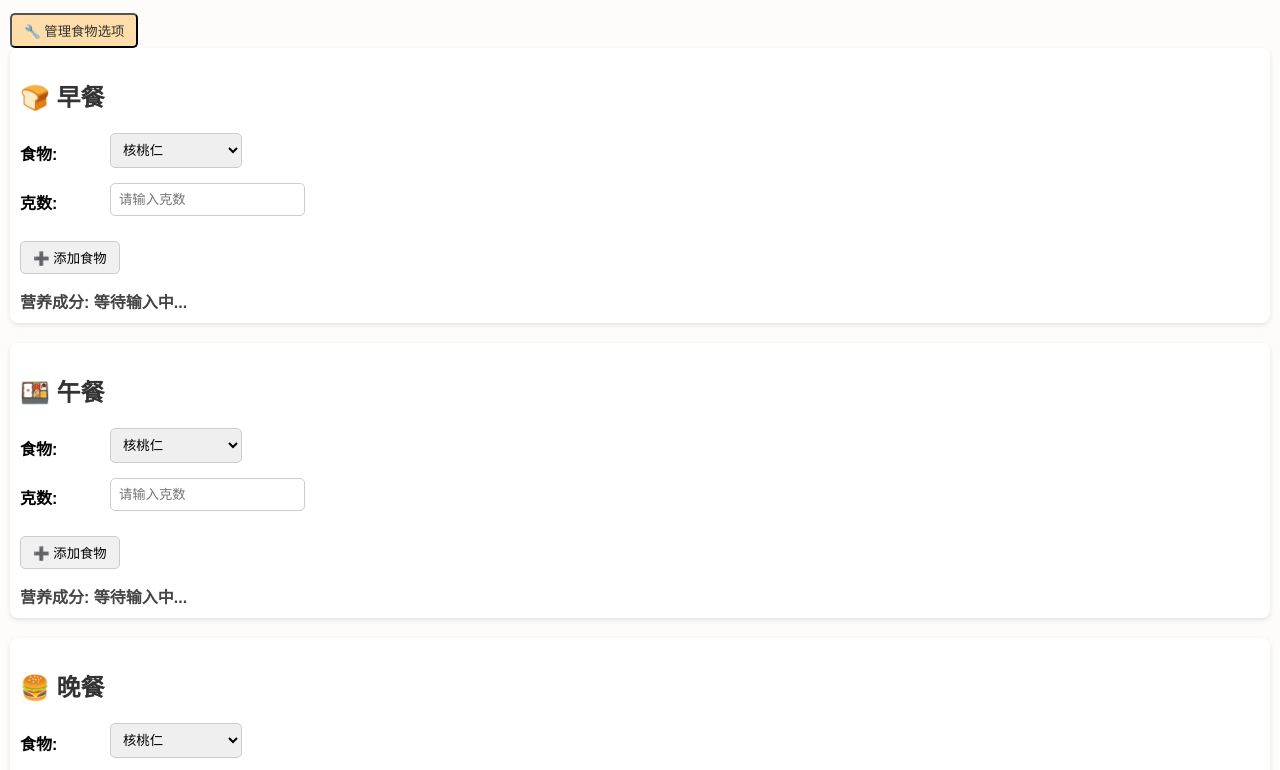
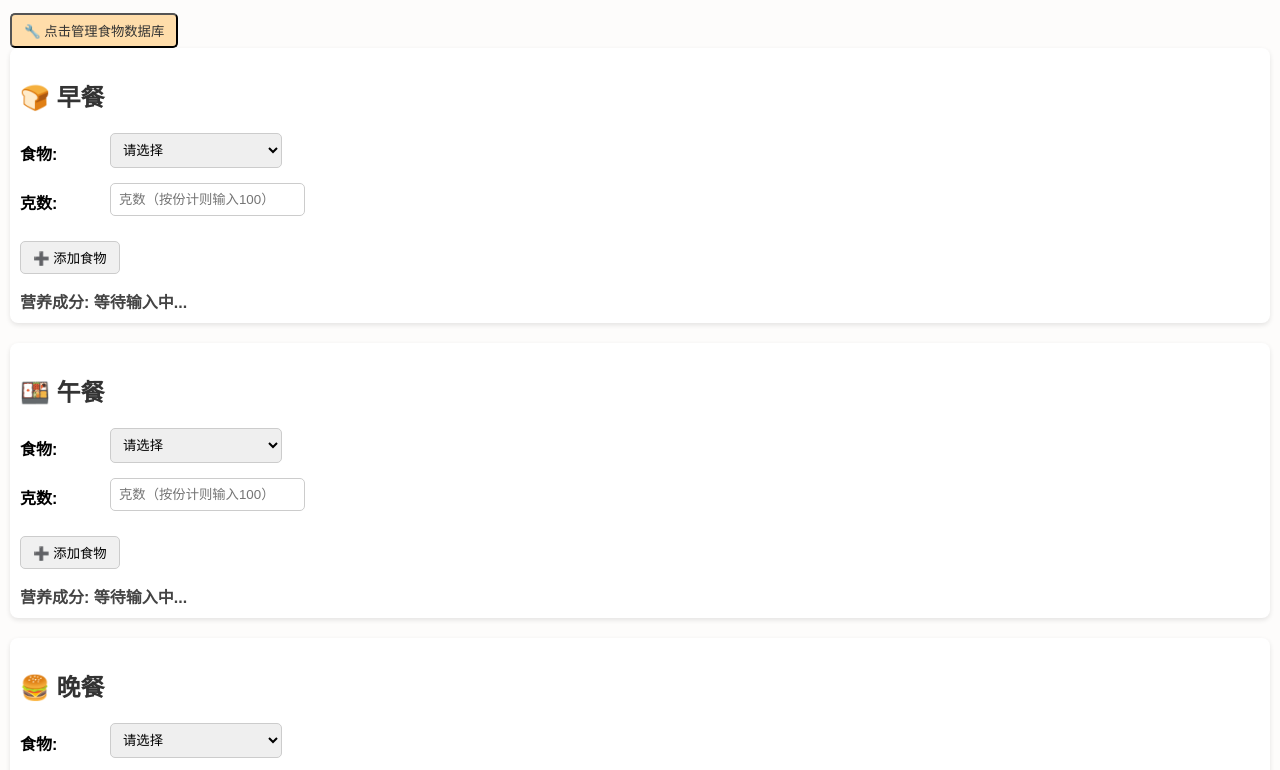
Before and after one commit to IrisY39/Nutrition, a plain HTML site: page index.html in a window 1280 px wide. Shown: the part 91-861 px from the top of the page. Drawn offline with Linux system fonts and the light colour scheme.

Commit message:
Add files via upload

```diff
--- a/index.html
+++ b/index.html
@@ -108,8 +108,8 @@
 <body>
 
   <div id="main-page">
-    <h1>喵喵的营养记录器🍱</h1>
-    <button class="link-button" onclick="showManager()">🔧 管理食物选项</button>
+    <h1>营养计算器🍱</h1>
+    <button class="link-button" onclick="showManager()">🔧 点击管理食物数据库</button>
 
     <div class="meal-section" id="breakfast">
       <h2>🍞 早餐</h2>
@@ -176,24 +176,30 @@
     let foodData = {};
 
     function loadFoodsFromStorage() {
-      foodOptions = ["核桃仁", "南瓜籽", "熟亚麻籽", "纯碱烤馍", "普通麦片", "五黑麦片",
-      "包子", "芋头","白米藜麦饭", "苦荞麦面", "普通面条", "双吉","菠菜", "小白菜",
-      "上海青", "茄子", "西红柿", "胡萝卜", "西蓝花", "紫甘蓝","豆腐", "牛奶",
-      "酸奶", "荷兰豆", "四季豆","大白菜", "鸡蛋", "车厘子", "黄心奇异果","虾仁",
-      "三文鱼", "奶酪","大家乐鸡胸肉饭", "大家乐三文鱼饭"];
+      foodOptions = [ "核桃仁", "南瓜籽", "熟亚麻籽", "纯碱烤馍", "普通麦片", "五黑麦片", "包子", "芋头",
+        "白米藜麦饭（份）", "苦荞麦面", "普通面条", "双吉（份）","单吉（份）","0吉（汉堡包）（份）",
+       "麦香鸡（份）","麦香鱼（份）","猪柳麦满分（份）","猪柳蛋麦满分（份）", "菠菜", "大白菜","小白菜", "上海青",
+        "茄子", "西红柿", "胡萝卜", "西蓝花", "紫甘蓝","荷兰豆", "四季豆", "豆腐","纳豆", "牛奶", "酸奶","奶酪",
+        "鸡蛋（个）", "车厘子", "黄心奇异果","虾仁", "三文鱼", "大家乐鸡胸肉饭（份）","大家乐三文鱼饭（份）"];
       foodData = {
-        "核桃仁": { protein: 15, carbs: 13.7, magnesium: 158, calcium: 98 },
-        "南瓜籽": { protein: 33, carbs: 10.7, magnesium: 535, calcium: 46 },
-        "熟亚麻籽": { protein: 18.3, carbs: 28.9, magnesium: 392, calcium: 255 },
-        "纯碱烤馍": { protein: 9.5, carbs: 57, magnesium: 25, calcium: 15 },
-        "普通麦片": { protein: 10.2, carbs: 65, magnesium: 40, calcium: 17 },
-        "五黑麦片": { protein: 12, carbs: 60, magnesium: 80, calcium: 35 },
+        "核桃仁": { protein: 13.8, carbs: 1.3, magnesium: 117, calcium: 65 ,defaultGrams:5.7},
+        "南瓜籽": { protein: 29.4, carbs: 10.8, magnesium: 321, calcium: 46 ,defaultGrams:5.4},
+        "熟亚麻籽": { protein: 24.9, carbs: 3.7, magnesium: 392, calcium: 255 ,defaultGrams:5},
+        "纯碱烤馍": { protein: 14.1, carbs: 77.6, magnesium: 25, calcium: 15 ,defaultGrams:13},
+        "普通麦片": { protein: 14, carbs: 56.4, magnesium: 112, calcium: 17 ,defaultGrams:40},
+        "五黑麦片": { protein: 15, carbs: 60.6, magnesium: 184, calcium: 35 ,defaultGrams:40},
         "包子": { protein: 6.3, carbs: 39.6, magnesium: 20, calcium: 13 },
         "芋头": { protein: 2.1, carbs: 20.1, magnesium: 33, calcium: 43 },
-        "白米藜麦饭": { protein: 3.4, carbs: 26.7, magnesium: 30, calcium: 8 },
-        "苦荞麦面": { protein: 11.2, carbs: 71.5, magnesium: 251, calcium: 21 },
-        "普通面条": { protein: 8.6, carbs: 71.5, magnesium: 22, calcium: 18 },
-        "双吉": { protein: 17.8, carbs: 31.3, magnesium: 22, calcium: 159 },
+        "白米藜麦饭（份）": { protein: 4, carbs: 29.9, magnesium: 50.9, calcium: 11.7 ,defaultGrams:100},
+        "苦荞麦面": { protein: 10, carbs: 71.7, magnesium: 251, calcium: 21,defaultGrams:100 },
+        "普通面条": { protein: 11.2, carbs: 72, magnesium: 22, calcium: 18 },
+        "双吉（份）": { protein: 27, carbs: 32, magnesium: 22, calcium: 159 ,defaultGrams:100},
+        "单吉（份）": { protein: 17, carbs: 31, magnesium: 20, calcium: 144 ,defaultGrams:100},
+        "0吉（汉堡包）（份）": { protein: 14, carbs: 29, magnesium: 18, calcium: 143,defaultGrams:100 },
+        "麦香鱼（份）": { protein: 16, carbs: 37, magnesium: 25, calcium: 300 ,defaultGrams:100},
+        "麦香鸡（份）": { protein: 16, carbs: 41, magnesium: 22, calcium: 150 ,defaultGrams:100},
+        "猪柳麦满分（份）": { protein: 16, carbs: 25, magnesium: 20, calcium: 250,defaultGrams:100 },
+        "猪柳蛋麦满分（份）": { protein: 23, carbs: 26, magnesium: 25, calcium: 300 ,defaultGrams:100},
         "菠菜": { protein: 2.6, carbs: 2.9, magnesium: 65, calcium: 99 },
         "小白菜": { protein: 1.5, carbs: 1.8, magnesium: 13, calcium: 84 },
         "上海青": { protein: 1.3, carbs: 1.7, magnesium: 12, calcium: 108 },
@@ -203,18 +209,19 @@
         "西蓝花": { protein: 2.8, carbs: 4.9, magnesium: 21, calcium: 47 },
         "紫甘蓝": { protein: 1.9, carbs: 6.4, magnesium: 11, calcium: 43 },
         "豆腐": { protein: 8.1, carbs: 2.2, magnesium: 31, calcium: 164 },
+        "纳豆": { protein: 15, carbs: 19.4, magnesium: 100, calcium: 90,defaultGrams:50 },
         "牛奶": { protein: 3.4, carbs: 4.8, magnesium: 11, calcium: 104 },
         "酸奶": { protein: 3.0, carbs: 6.6, magnesium: 17, calcium: 120 },
         "荷兰豆": { protein: 2.8, carbs: 6.9, magnesium: 27, calcium: 30 },
         "四季豆": { protein: 2.4, carbs: 5.8, magnesium: 33, calcium: 42 },
-        "鸡蛋": { protein: 13.3, carbs: 1.3, magnesium: 10, calcium: 56 },
-        "车厘子": { protein: 1.0, carbs: 16, magnesium: 11, calcium: 13 },
-        "黄心奇异果": { protein: 1.2, carbs: 14.5, magnesium: 17, calcium: 34 },
-        "虾仁": { protein: 20, carbs: 1.5, magnesium: 30, calcium: 70 },
-        "三文鱼": { protein: 20.8, carbs: 0, magnesium: 35, calcium: 15 },
-        "奶酪": { protein: 25, carbs: 3, magnesium: 23, calcium: 700 },
-        "大家乐鸡胸肉饭": { protein: 50,carbs: 40.6,magnesium: 70.9,calcium: 44.3},
-        "大家乐三文鱼饭": {protein: 45,carbs: 40.6,magnesium: 82.8,calcium: 52.3}
+        "鸡蛋（个）": { protein: 6.5, carbs: 0.6, magnesium: 5.5, calcium: 28 },
+        "车厘子": { protein: 1.0, carbs: 16, magnesium: 11, calcium: 13 ,defaultGrams:45},
+        "黄心奇异果": { protein: 1.2, carbs: 14.5, magnesium: 17, calcium: 34,defaultGrams:110 },
+        "虾仁": { protein: 13.5, carbs: 0, magnesium: 30, calcium: 70 },
+        "三文鱼": { protein: 20.5, carbs: 0, magnesium: 35, calcium: 15 },
+        "奶酪": { protein: 22, carbs: 2.6, magnesium: 23, calcium: 691 ,defaultGrams:20},
+        "大家乐鸡胸肉饭（份）": { protein: 50,carbs: 40.6,magnesium: 70.9,calcium: 44.3,defaultGrams:100},
+        "大家乐三文鱼饭（份）": {protein: 45,carbs: 40.6,magnesium: 82.8,calcium: 52.3,defaultGrams:100}
       };
       const customFoods = JSON.parse(localStorage.getItem("customFoods") || "{}");
       Object.keys(customFoods).forEach(name => {
@@ -268,10 +275,11 @@
       `;
       for (const name of [
         "核桃仁", "南瓜籽", "熟亚麻籽", "纯碱烤馍", "普通麦片", "五黑麦片", "包子", "芋头",
-        "白米藜麦饭", "苦荞麦面", "普通面条", "双吉", "菠菜", "小白菜", "上海青",
-        "茄子", "西红柿", "胡萝卜", "西蓝花", "紫甘蓝", "豆腐", "牛奶", "酸奶", "荷兰豆", "四季豆",
-        "大白菜", "鸡蛋", "车厘子", "黄心奇异果","虾仁", "三文鱼", "奶酪","大家乐鸡胸肉饭", "大家乐三文鱼饭"
-      ]) {
+        "白米藜麦饭（份）", "苦荞麦面", "普通面条", "双吉（份）","单吉（份）","0吉（汉堡包）（份）",
+       "麦香鸡（份）","麦香鱼（份）","猪柳麦满分（份）","猪柳蛋麦满分（份）", "菠菜", "大白菜","小白菜", "上海青",
+        "茄子", "西红柿", "胡萝卜", "西蓝花", "紫甘蓝","荷兰豆", "四季豆", "豆腐","纳豆", "牛奶", "酸奶","奶酪",
+        "鸡蛋（个）", "车厘子", "黄心奇异果","虾仁", "三文鱼", "大家乐鸡胸肉饭（份）","大家乐三文鱼饭（份）"])
+        {
         const f = foodData[name];
         if (!f) continue;
         const row = document.createElement("tr");
@@ -326,6 +334,11 @@
       const label1 = document.createElement("label");
       label1.textContent = "食物:";
       const select = document.createElement("select");
+      const placeholderOption = document.createElement("option");
+      placeholderOption.textContent = "请选择";
+      placeholderOption.disabled = true;
+      placeholderOption.selected = true;
+      select.appendChild(placeholderOption);
       foodOptions.forEach(opt => {
         const option = document.createElement("option");
         option.textContent = opt;
@@ -338,9 +351,13 @@
       label2.textContent = "克数:";
       const input = document.createElement("input");
       input.type = "number";
-      input.placeholder = "请输入克数";
+      input.placeholder = "克数（按份计则输入100）";
 
       select.onchange = input.oninput = () => {
+        const selectedFood = select.value;
+        if (foodData[selectedFood]?.defaultGrams && !input.value) {
+         input.value = foodData[selectedFood].defaultGrams;
+        }
         calculateMeal(mealId);
         calculateTotal();
       };
```
